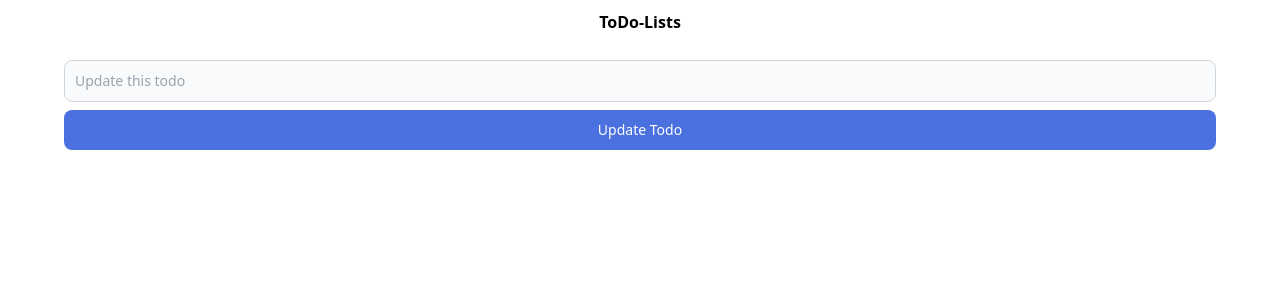
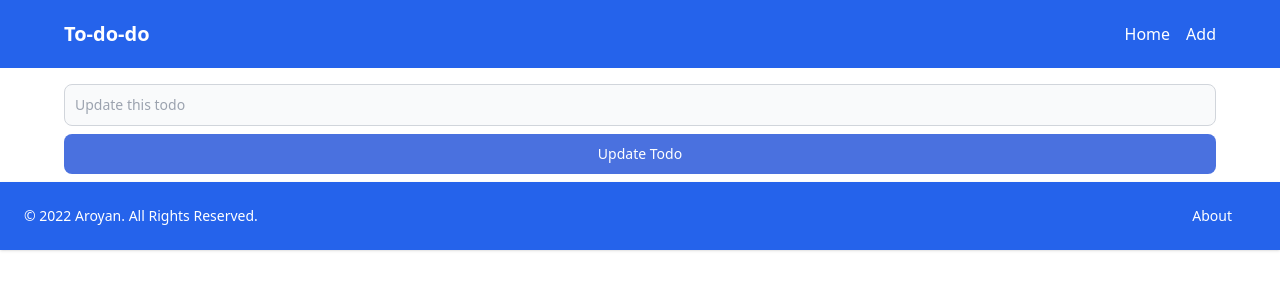
Before and after one commit to aroyan/challenge-4, a React (Vite) app: page /update/1 in a window 1280 px wide. Shown: the top 300 px of the page. Built offline with nearby package versions, Linux system fonts and the light colour scheme.

Commit message:
feat: add footer and adjust layout on conditions

```diff
--- a/src/components/Layout/index.jsx
+++ b/src/components/Layout/index.jsx
@@ -3,14 +3,37 @@ import React from 'react';
 import { Link } from 'react-router-dom';
 
 function Layout({ children }) {
+  const year = new Date().getFullYear();
+  const copyright = `© ${year} Aroyan. All Rights Reserved.`;
+
   return (
     <main>
-      <nav className="bg-white border-gray-200 text-black px-2 sm:px-4 py-2.5 dark:bg-gray-900 dark:text-white">
-        <Link to="/" className="font-bold text-center block">
-          ToDo-Lists
+      <nav className="flex  justify-between text-white bg-blue-600 border-blue-200 px-4 md:px-16 py-5 dark:bg-gray-900 ">
+        <Link to="/" className="font-bold text-xl">
+          To-do-do
         </Link>
+        <div className="flex gap-4 items-center">
+          <Link to="/">Home</Link>
+          <Link to="/add">Add</Link>
+        </div>
       </nav>
       <section className="mx-6 lg:mx-16">{children}</section>
+
+      <footer className="p-4 bg-blue-600 text-white shadow md:flex md:items-center md:justify-between md:p-6 dark:bg-gray-800">
+        <span className="text-sm sm:text-center dark:text-gray-400">
+          {copyright}
+        </span>
+        <ul className="flex flex-wrap items-center mt-3 text-sm  dark:text-gray-400 sm:mt-0">
+          <li>
+            <a
+              href="https://github.com/aroyan"
+              className="mr-4 hover:underline md:mr-6 "
+            >
+              About
+            </a>
+          </li>
+        </ul>
+      </footer>
     </main>
   );
 }
--- a/src/pages/Home.jsx
+++ b/src/pages/Home.jsx
@@ -1,3 +1,4 @@
+/* eslint-disable react/jsx-one-expression-per-line */
 /* eslint-disable comma-dangle */
 /* eslint-disable jsx-a11y/label-has-associated-control */
 /* eslint-disable implicit-arrow-linebreak */
@@ -17,7 +18,9 @@ function Home() {
   const navigate = useNavigate();
 
   // prettier-ignore
-  const searchResut = todos?.filter((x) => x.task.toLowerCase().includes(query.toLowerCase()));
+  const searchResult = todos?.filter((x) =>
+    x.task.toLowerCase().includes(query.toLowerCase())
+  );
   const completedTodos = todos
     ?.filter((todo) => todo.complete === true)
     .filter((todo) => todo.task.toLowerCase().includes(query.toLowerCase()));
@@ -38,7 +41,7 @@ function Home() {
   } else if (option === 'uncompletedTodos') {
     result = uncompletedTodos;
   } else {
-    result = searchResut;
+    result = searchResult;
   }
 
   const getTodos = async () => {
@@ -75,7 +78,7 @@ function Home() {
   }, [refetch]);
 
   return (
-    <div className="mt-8 mb-12">
+    <div className="mt-8 mb-12 min-h-screen">
       <section className="flex justify-between">
         <button
           className="text-white bg-blue-700 hover:bg-blue-800 focus:ring-4 focus:ring-blue-300 font-medium rounded-lg text-sm px-5 py-2.5 dark:bg-blue-600 dark:hover:bg-blue-700 focus:outline-none dark:focus:ring-blue-800"
@@ -183,9 +186,18 @@ function Home() {
           </div>
         ))
       ) : (
-        <p>Loading....</p>
+        <div className="h-screen">
+          <p className="text-center">Loading....</p>
+        </div>
       )}
-      {idCompletedTodos?.length > 0 ? (
+
+      {!searchResult?.length && (
+        <div className="h-screen">
+          <p className="text-center">{query} not found</p>
+        </div>
+      )}
+
+      {idCompletedTodos?.length > 0 && !query ? (
         <button
           className="focus:outline-none text-white bg-red-700 hover:bg-red-800 focus:ring-4 focus:ring-red-300 font-medium rounded-lg text-sm px-5 py-2.5 dark:bg-red-600 dark:hover:bg-red-700 dark:focus:ring-red-900"
           onClick={() => {
@@ -207,7 +219,7 @@ function Home() {
         </button>
       ) : null}
 
-      {idAllTodos?.length > 0 ? (
+      {idAllTodos?.length > 0 && !query ? (
         <button
           className="focus:outline-none text-white bg-red-700 hover:bg-red-800 focus:ring-4 focus:ring-red-300 font-medium rounded-lg text-sm px-5 py-2.5 ml-4 dark:bg-red-600 dark:hover:bg-red-700 dark:focus:ring-red-900"
           onClick={() => {
```
